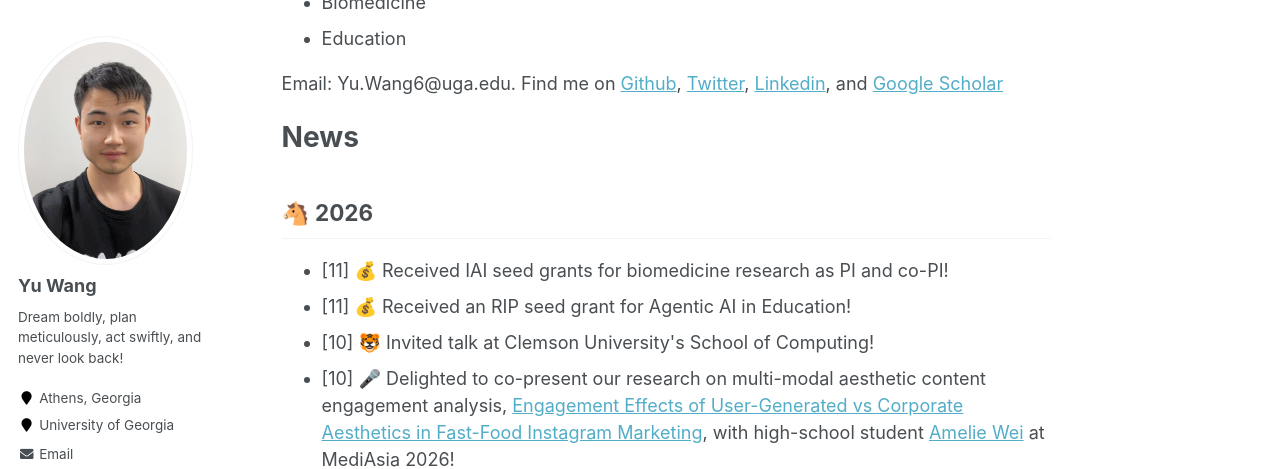
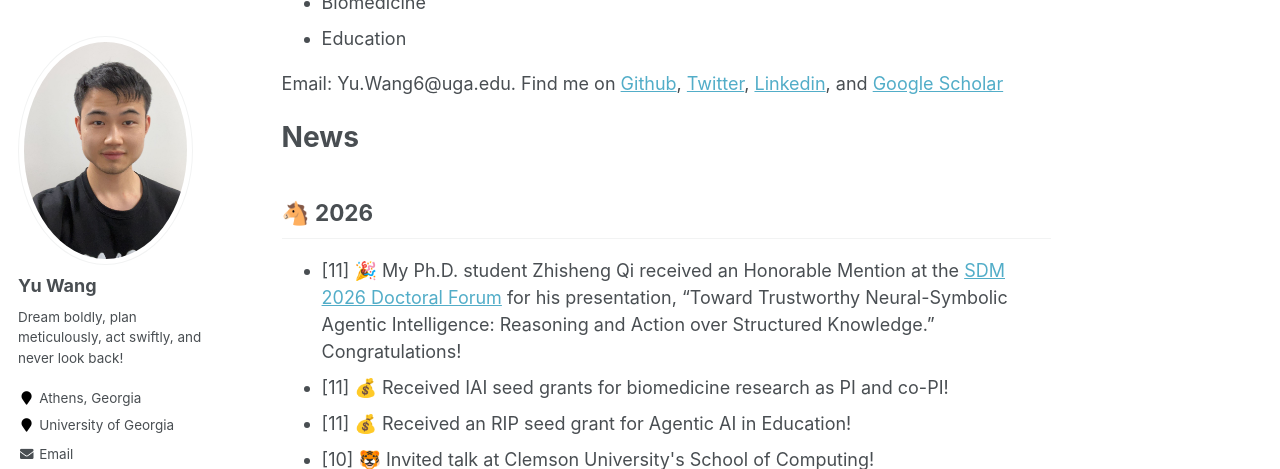
Before and after one commit to yuwang0103/yuwang0103.github.io, a Jekyll site: the page built from _pages/about.md, in a window 1280 px wide and 900 px high, scrolled down 999 px, cut to the strip 0-469 px from the top of the window. Built offline with Jekyll 4.4.1, drawn with Linux system fonts in a browser that asks for light colours.

Commit message:
Announce Zhisheng Qi SDM Doctoral Forum honorable mention

```diff
--- a/_pages/about.md
+++ b/_pages/about.md
@@ -35,6 +35,7 @@ News
 🐴 2026
 -----
 <ul>
+<li>[11] 🎉 My Ph.D. student Zhisheng Qi received an Honorable Mention at the <a href="https://www.siam.org/conferences-events/siam-conferences/sdm26/program/special-events/">SDM 2026 Doctoral Forum</a> for his presentation, “Toward Trustworthy Neural-Symbolic Agentic Intelligence: Reasoning and Action over Structured Knowledge.” Congratulations!</li>
 <li>[11] 💰 Received IAI seed grants for biomedicine research as PI and co-PI!</li>
 <li>[11] 💰 Received an RIP seed grant for Agentic AI in Education!</li>
 <li>[10] 🐯 Invited talk at Clemson University's School of Computing!</li>
```
